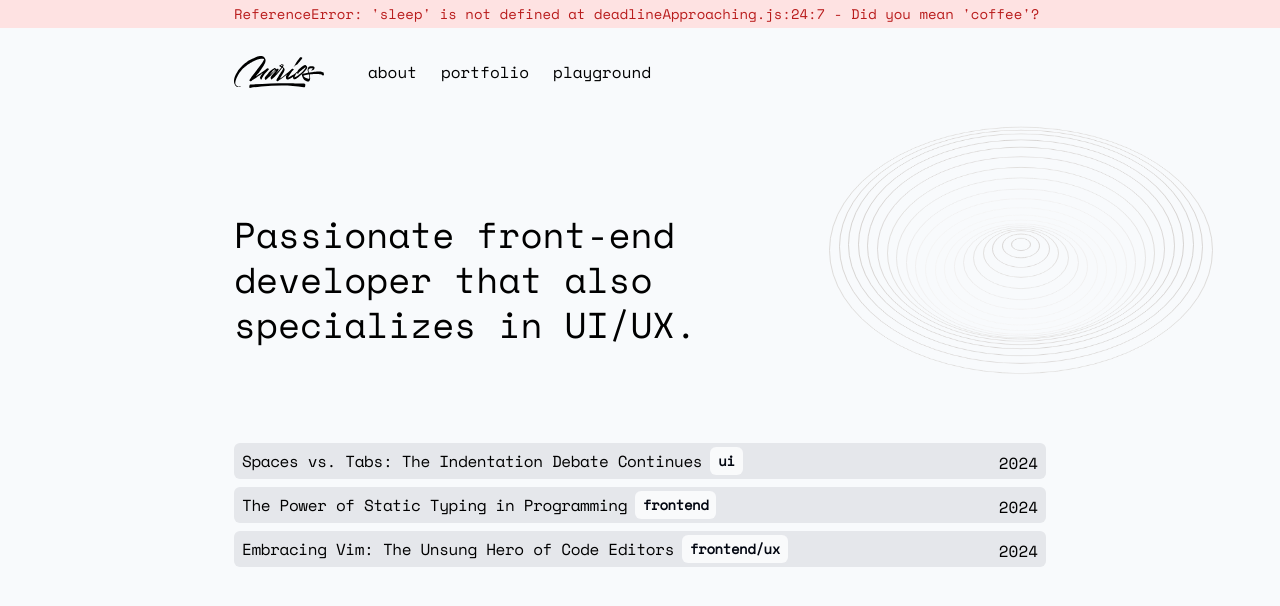
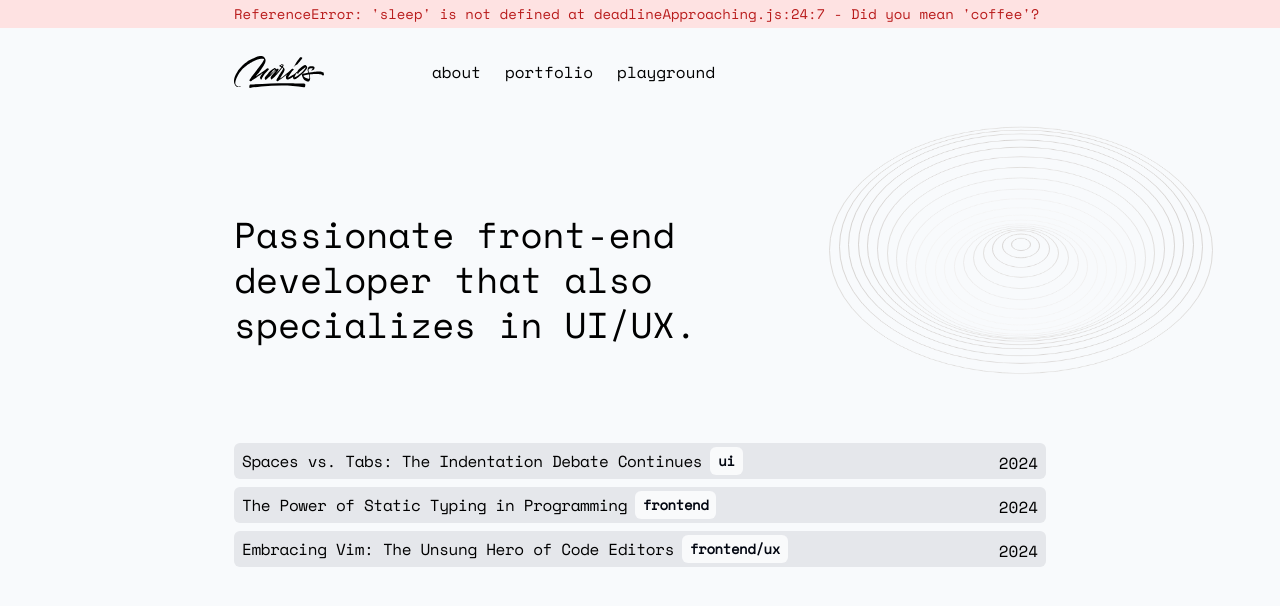
Before and after one commit to mpittas/mp-portfolio, a Next.js app: page / in a window 1280 px wide. Shown: the top 606 px of the page. Built offline with nearby package versions, Linux system fonts and the light colour scheme.

Commit message:
Test theme switcher

```diff
--- a/package.json
+++ b/package.json
@@ -12,6 +12,7 @@
     "gsap": "^3.12.5",
     "next": "canary",
     "next-mdx-remote": "^4.4.1",
+    "next-themes": "^0.3.0",
     "react": "18.2.0",
     "react-dom": "18.2.0",
     "sugar-high": "^0.6.0"
--- a/src/app/layout.tsx
+++ b/src/app/layout.tsx
@@ -2,6 +2,7 @@ import "./global.css"
 import type { Metadata } from "next"
 import { Space_Mono } from "next/font/google"
 import Header from "@/components/sections/Header"
+import { ThemeProvider } from "next-themes"
 import { Analytics } from "@vercel/analytics/react"
 import { SpeedInsights } from "@vercel/speed-insights/next"
 import Footer from "@/components/sections/Footer"
@@ -54,15 +55,18 @@ export default function RootLayout({
       // className={cx("text-black bg-white dark:text-white dark:bg-black")}
     >
       <body className={`antialiased ${spacemono.className} bg-slate-50`}>
-        <div>
+        <ThemeProvider
+          attribute="class"
+          enableSystem={false}
+          defaultTheme="light"
+        >
           <main className="">
             <Header />
             {children}
-            {/* <Footer /> */}
             <Analytics />
             <SpeedInsights />
           </main>
-        </div>
+        </ThemeProvider>
       </body>
     </html>
   )
--- a/src/components/sections/Header.tsx
+++ b/src/components/sections/Header.tsx
@@ -1,5 +1,7 @@
+"use client"
 import Image from "next/image"
 import Link from "next/link"
+import { useTheme } from "next-themes"
 import CodeErrorMsg from "@/components/widgets/CodeErrorMsg"
 
 const navItems = {
@@ -15,6 +17,8 @@ const navItems = {
 }
 
 export default function Header() {
+  const { theme, setTheme } = useTheme()
+
   return (
     <>
       <CodeErrorMsg>
@@ -35,6 +39,27 @@ export default function Header() {
               />
             </Link>
 
+            <button
+              aria-label="theme toggler"
+              onClick={() => setTheme(theme === "dark" ? "light" : "dark")}
+              className="flex h-8 w-8 items-center justify-center text-body-color duration-300 dark:text-white"
+            >
+              <span>
+                <svg
+                  viewBox="0 0 16 16"
+                  className="hidden h-[22px] w-[22px] fill-current dark:block"
+                >
+                  <path d="M4.50663 3.2267L3.30663 2.03337L2.36663 2.97337L3.55996 4.1667L4.50663 3.2267ZM2.66663 7.00003H0.666626V8.33337H2.66663V7.00003ZM8.66663 0.366699H7.33329V2.33337H8.66663V0.366699V0.366699ZM13.6333 2.97337L12.6933 2.03337L11.5 3.2267L12.44 4.1667L13.6333 2.97337ZM11.4933 12.1067L12.6866 13.3067L13.6266 12.3667L12.4266 11.1734L11.4933 12.1067ZM13.3333 7.00003V8.33337H15.3333V7.00003H13.3333ZM7.99996 3.6667C5.79329 3.6667 3.99996 5.46003 3.99996 7.6667C3.99996 9.87337 5.79329 11.6667 7.99996 11.6667C10.2066 11.6667 12 9.87337 12 7.6667C12 5.46003 10.2066 3.6667 7.99996 3.6667ZM7.33329 14.9667H8.66663V13H7.33329V14.9667ZM2.36663 12.36L3.30663 13.3L4.49996 12.1L3.55996 11.16L2.36663 12.36Z" />
+                </svg>
+
+                <svg viewBox="0 0 23 23">
+                  <g clipPath="url(#clip0_40_125)">
+                    <path d="M16.6111 15.855C17.591 15.1394 18.3151 14.1979 18.7723 13.1623C16.4824 13.4065 14.1342 12.4631 12.6795 10.4711C11.2248 8.47905 11.0409 5.95516 11.9705 3.84818C10.8449 3.9685 9.72768 4.37162 8.74781 5.08719C5.7759 7.25747 5.12529 11.4308 7.29558 14.4028C9.46586 17.3747 13.6392 18.0253 16.6111 15.855Z" />
+                  </g>
+                </svg>
+              </span>
+            </button>
+
             <nav className="flex">
               {Object.entries(navItems).map(([path, { name }]) => {
                 return (
--- /dev/null
+++ b/src/components/sections/ThemeToggle.tsx
@@ -0,0 +1,32 @@
+import { useTheme } from "next-themes"
+
+const ThemeToggler = () => {
+  const { theme, setTheme } = useTheme()
+  return (
+    <button
+      aria-label="theme toggler"
+      onClick={() => setTheme(theme === "dark" ? "light" : "dark")}
+      className="text-body-color flex h-8 w-8 items-center justify-center duration-300 dark:text-white"
+    >
+      <span>
+        <svg
+          viewBox="0 0 16 16"
+          className="hidden h-[22px] w-[22px] fill-current dark:block"
+        >
+          <path d="M4.50663 3.2267L3.30663 2.03337L2.36663 2.97337L3.55996 4.1667L4.50663 3.2267ZM2.66663 7.00003H0.666626V8.33337H2.66663V7.00003ZM8.66663 0.366699H7.33329V2.33337H8.66663V0.366699V0.366699ZM13.6333 2.97337L12.6933 2.03337L11.5 3.2267L12.44 4.1667L13.6333 2.97337ZM11.4933 12.1067L12.6866 13.3067L13.6266 12.3667L12.4266 11.1734L11.4933 12.1067ZM13.3333 7.00003V8.33337H15.3333V7.00003H13.3333ZM7.99996 3.6667C5.79329 3.6667 3.99996 5.46003 3.99996 7.6667C3.99996 9.87337 5.79329 11.6667 7.99996 11.6667C10.2066 11.6667 12 9.87337 12 7.6667C12 5.46003 10.2066 3.6667 7.99996 3.6667ZM7.33329 14.9667H8.66663V13H7.33329V14.9667ZM2.36663 12.36L3.30663 13.3L4.49996 12.1L3.55996 11.16L2.36663 12.36Z" />
+        </svg>
+
+        <svg
+          viewBox="0 0 23 23"
+          className="h-[30px] w-[30px] fill-current dark:hidden"
+        >
+          <g clipPath="url(#clip0_40_125)">
+            <path d="M16.6111 15.855C17.591 15.1394 18.3151 14.1979 18.7723 13.1623C16.4824 13.4065 14.1342 12.4631 12.6795 10.4711C11.2248 8.47905 11.0409 5.95516 11.9705 3.84818C10.8449 3.9685 9.72768 4.37162 8.74781 5.08719C5.7759 7.25747 5.12529 11.4308 7.29558 14.4028C9.46586 17.3747 13.6392 18.0253 16.6111 15.855Z" />
+          </g>
+        </svg>
+      </span>
+    </button>
+  )
+}
+
+export default ThemeToggler
```
Also changed, not shown: 1 other file (tests, documents, lock files or other folders).
